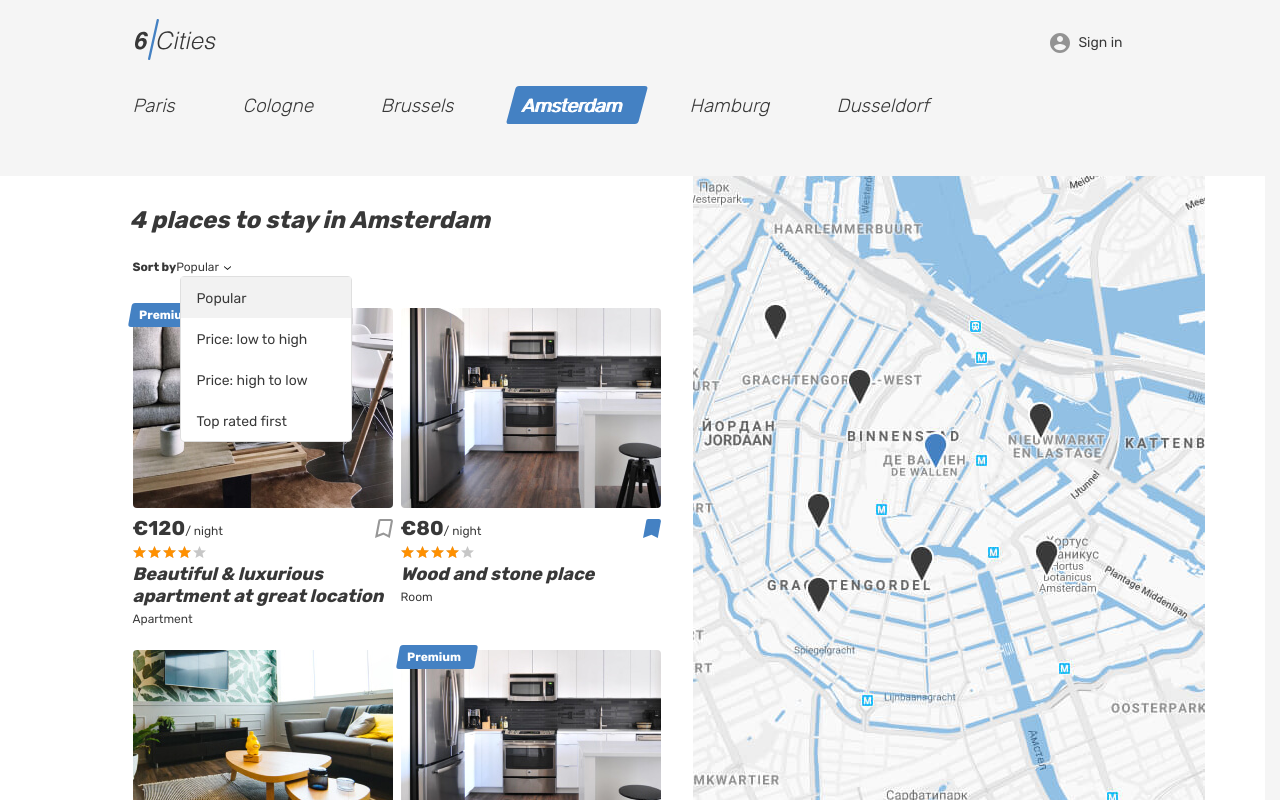
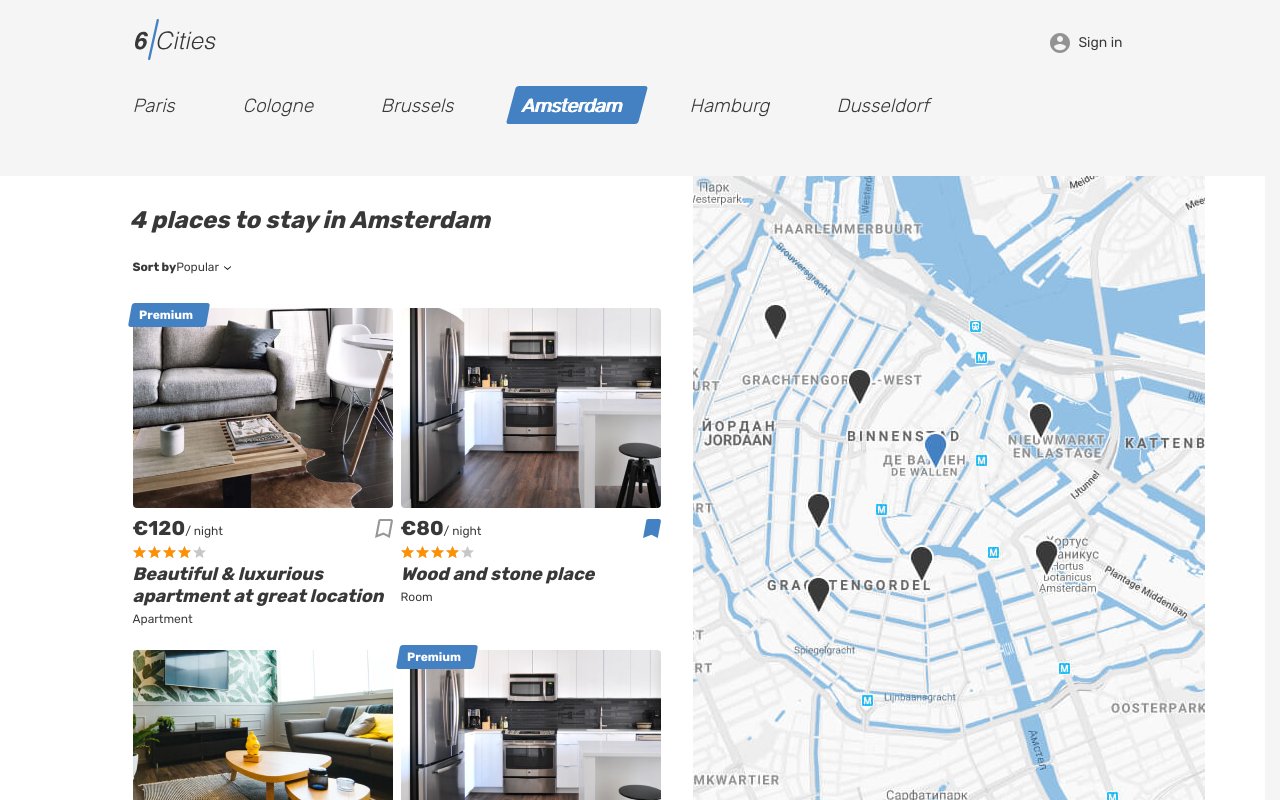
Before and after one commit to htmlacademy-univer-javascript-3/2501955-six-cities-7, a React (Vite) app: page / in a window 1280 px wide. Both pictures are taken after a click on the link "Amsterdam". Built offline with nearby package versions, Linux system fonts and the light colour scheme.

Commit message:
https://up.htmlacademy.ru/univer-js3/7/tasks/5

```diff
--- a/src/components/offer-card/offer-card.tsx
+++ b/src/components/offer-card/offer-card.tsx
@@ -23,7 +23,7 @@ function OfferCard({
   rating,
   previewImage
 }: OfferCardProps): ReactElement {
-  const [inBookmarks, setInBookmarks] = useState(isFavorite);
+  const [isInBookmarks, setIsInBookmarks] = useState(isFavorite);
 
   return (
     <article className="cities__card place-card">
@@ -51,16 +51,16 @@ function OfferCard({
           </div>
           <button
             className={classNames('place-card__bookmark-button', 'button', {
-              'place-card__bookmark-button--active': inBookmarks
+              'place-card__bookmark-button--active': isInBookmarks
             })}
             type="button"
-            onClick={() => setInBookmarks((prevInBookmarks) => !prevInBookmarks)}
+            onClick={() => setIsInBookmarks((prevInBookmarks) => !prevInBookmarks)}
           >
             <svg className="place-card__bookmark-icon" width="18" height="19">
               <use xlinkHref="#icon-bookmark" />
             </svg>
             <span className="visually-hidden">
-              {inBookmarks ? 'In bookmarks' : 'To bookmarks'}
+              {isInBookmarks ? 'In bookmarks' : 'To bookmarks'}
             </span>
           </button>
         </div>
--- /dev/null
+++ b/src/pages/main-page/components/main-page-offers-list/main-page-offers-list.tsx
@@ -0,0 +1,94 @@
+import { type ReactElement, useState } from 'react';
+import type { CityName } from '../../../../enums/city-name';
+import type { OfferPreview } from '../../../../types/offer-preview';
+import OfferCard from '../../../../components/offer-card/offer-card';
+import classNames from 'classnames';
+
+type MainPageOffersListProps = {
+  offers: OfferPreview[];
+  offersCityName: CityName;
+};
+
+enum SortState {
+  Popular = 'Popular',
+  PriceLowToHigh = 'Price: low to high',
+  PriceHighToLow = 'Price: high to low',
+  TopRatedFirst = 'Top rated first'
+}
+
+function MainPageOffersList({ offers, offersCityName }: MainPageOffersListProps): ReactElement {
+  const [isSortDropdownOpen, setIsSortDropdownOpen] = useState(false);
+  const [activeSortState, setActiveSortState] = useState(SortState.Popular);
+
+  const sortedOffers: OfferPreview[] = [...offers].sort((a, b) => {
+    switch (activeSortState) {
+      case SortState.Popular:
+        return 0;
+      case SortState.PriceLowToHigh:
+        return a.price - b.price;
+      case SortState.PriceHighToLow:
+        return b.price - a.price;
+      case SortState.TopRatedFirst:
+        return b.rating - a.rating;
+    }
+  });
+
+  const selectSortState = (sortState: SortState): void => {
+    if (sortState === activeSortState) {
+      return;
+    }
+    setActiveSortState(sortState);
+    setIsSortDropdownOpen(false);
+  };
+
+  const sortStateDropdown: ReactElement = (
+    <ul
+      className={classNames('places__options', 'places__options--custom', {
+        'places__options--opened': isSortDropdownOpen
+      })}
+    >
+      {Object.values(SortState).map((sortState) => (
+        <li
+          className={classNames('places__option', {
+            'places__option--active': sortState === activeSortState
+          })}
+          key={sortState}
+          tabIndex={0}
+          onClick={() => selectSortState(sortState)}
+        >
+          {sortState}
+        </li>
+      ))}
+    </ul>
+  );
+
+  return (
+    <section className="cities__places places">
+      <h2 className="visually-hidden">Places</h2>
+      <b className="places__found">
+        {`${offers.length} ${offers.length === 1 ? 'place' : 'places'} to stay in ${offersCityName}`}
+      </b>
+      <form className="places__sorting" action="#" method="get">
+        <span className="places__sorting-caption">Sort by</span>
+        <span
+          className="places__sorting-type"
+          tabIndex={0}
+          onClick={() => setIsSortDropdownOpen((prevIsSortDropdownOpen) => !prevIsSortDropdownOpen)}
+        >
+          {activeSortState}
+          <svg className="places__sorting-arrow" width="7" height="4">
+            <use xlinkHref="#icon-arrow-select" />
+          </svg>
+        </span>
+        {sortStateDropdown}
+      </form>
+      <div className="cities__places-list places__list tabs__content">
+        {sortedOffers.map((offer) => (
+          <OfferCard key={offer.id} {...offer} />
+        ))}
+      </div>
+    </section>
+  );
+}
+
+export default MainPageOffersList;
--- a/src/pages/main-page/main-page.tsx
+++ b/src/pages/main-page/main-page.tsx
@@ -3,8 +3,8 @@ import { useState, type ReactElement } from 'react';
 import { Helmet } from 'react-helmet-async';
 import type { OfferPreview } from '../../types/offer-preview';
 import { MAIN_PAGE_TAB_LIST } from './constants/main-page-tab-list';
-import OfferCard from '../../components/offer-card/offer-card';
 import MainPageTabs from './components/main-page-tabs/main-page-tabs';
+import MainPageOffersList from './components/main-page-offers-list/main-page-offers-list';
 
 type MainPageProps = {
   offers: OfferPreview[];
@@ -16,6 +16,17 @@ function MainPage({ offers }: MainPageProps): ReactElement {
     offer.city.name === activeTab
   );
   const isEmpty: boolean = !activeTabOffers.length;
+
+  const emptyStateLayout: ReactElement = (
+    <section className="cities__no-places">
+      <div className="cities__status-wrapper tabs__content">
+        <b className="cities__status">No places to stay available</b>
+        <p className="cities__status-description">
+          {`We could not find any property available at the moment in ${activeTab}`}
+        </p>
+      </div>
+    </section>
+  );
 
   return (
     <>
@@ -36,57 +47,11 @@ function MainPage({ offers }: MainPageProps): ReactElement {
               'cities__places-container--empty': isEmpty
             })}
           >
-            {isEmpty ? (
-              <section className="cities__no-places">
-                <div className="cities__status-wrapper tabs__content">
-                  <b className="cities__status">No places to stay available</b>
-                  <p className="cities__status-description">
-                    {`We could not find any property available at the moment in ${activeTab}`}
-                  </p>
-                </div>
-              </section>
-            ) : (
-              <section className="cities__places places">
-                <h2 className="visually-hidden">Places</h2>
-                <b className="places__found">
-                  {`${activeTabOffers.length} ${activeTabOffers.length === 1 ? 'place' : 'places'} to stay in ${activeTab}`}
-                </b>
-                <form className="places__sorting" action="#" method="get">
-                  <span className="places__sorting-caption">Sort by</span>
-                  <span className="places__sorting-type" tabIndex={0}>
-                    Popular
-                    <svg className="places__sorting-arrow" width="7" height="4">
-                      <use xlinkHref="#icon-arrow-select"></use>
-                    </svg>
-                  </span>
-                  <ul className="places__options places__options--custom places__options--opened">
-                    <li
-                      className="places__option places__option--active"
-                      tabIndex={0}
-                    >
-                      Popular
-                    </li>
-                    <li className="places__option" tabIndex={0}>
-                      Price: low to high
-                    </li>
-                    <li className="places__option" tabIndex={0}>
-                      Price: high to low
-                    </li>
-                    <li className="places__option" tabIndex={0}>
-                      Top rated first
-                    </li>
-                  </ul>
-                </form>
-                <div className="cities__places-list places__list tabs__content">
-                  {activeTabOffers.map((offer) => (
-                    <OfferCard
-                      key={offer.id}
-                      {...offer}
-                    />
-                  ))}
-                </div>
-              </section>
-            )}
+            {
+              isEmpty
+                ? emptyStateLayout
+                : <MainPageOffersList offers={activeTabOffers} offersCityName={activeTab} />
+            }
             <div className="cities__right-section">
               {!isEmpty && <section className="cities__map map" />}
             </div>
```
